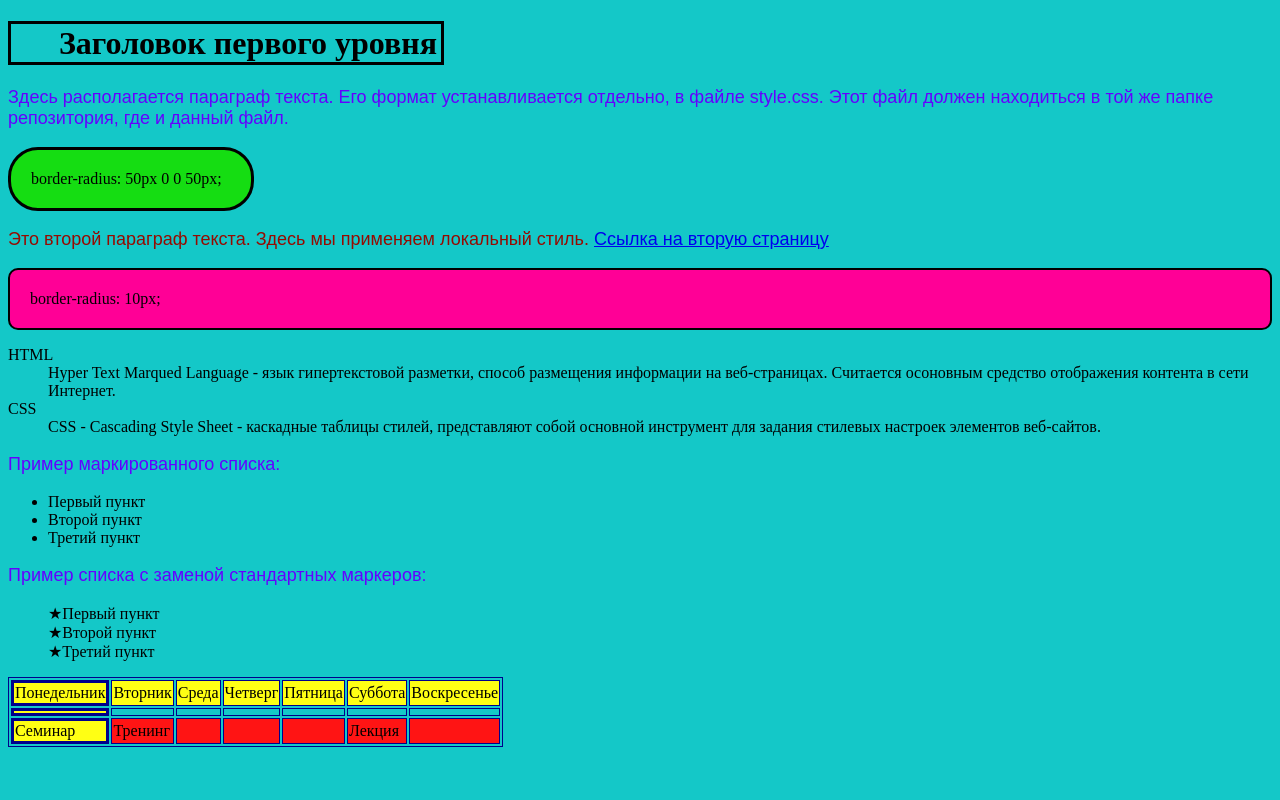
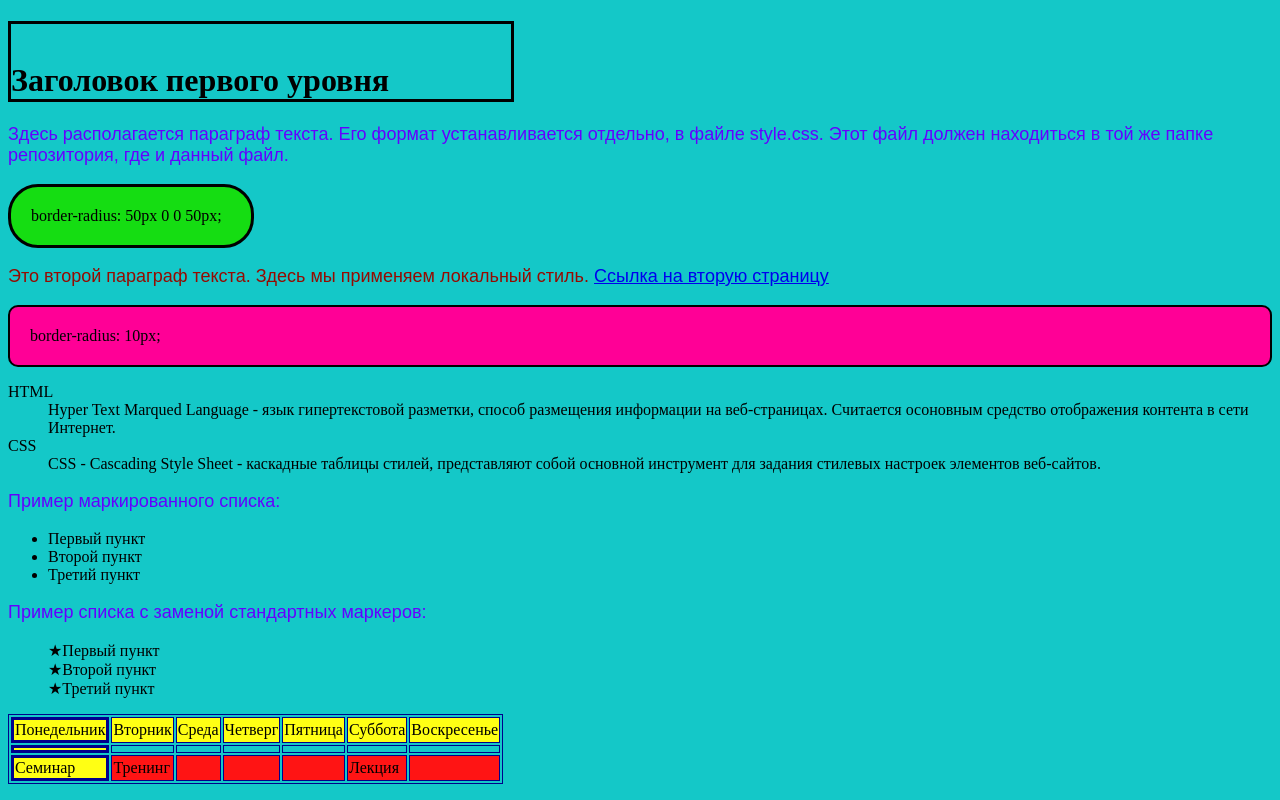
Before and after one commit to Oleg-Algo/sites, a plain HTML site: page index.html in a window 1280 px wide. Drawn offline with Linux system fonts and the light colour scheme.

Commit message:
Update style.css

```diff
--- a/style.css
+++ b/style.css
@@ -36,12 +36,12 @@ body { background: rgb(20,200,200);
 h1 {
   border: 3px solid black;
   position: relative;
-  width: 430px;
+  width: 500px;
 }
 
 h1::before {
   content: "\1F603";
-  display: inline-block;
+  display: block;
   opacity: 0;
 }
 
```
